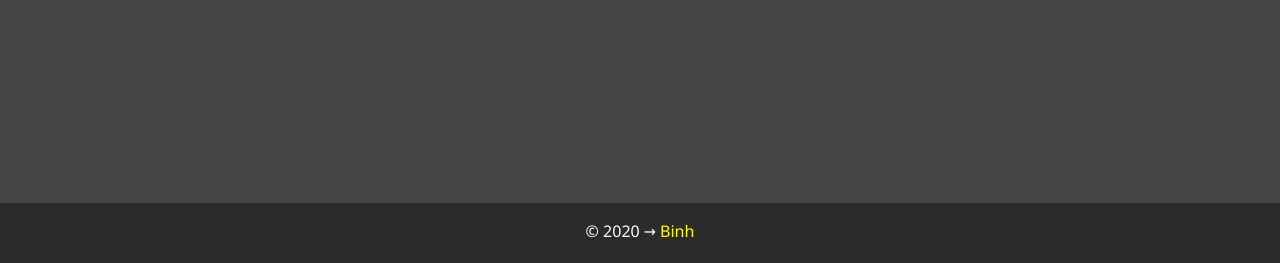
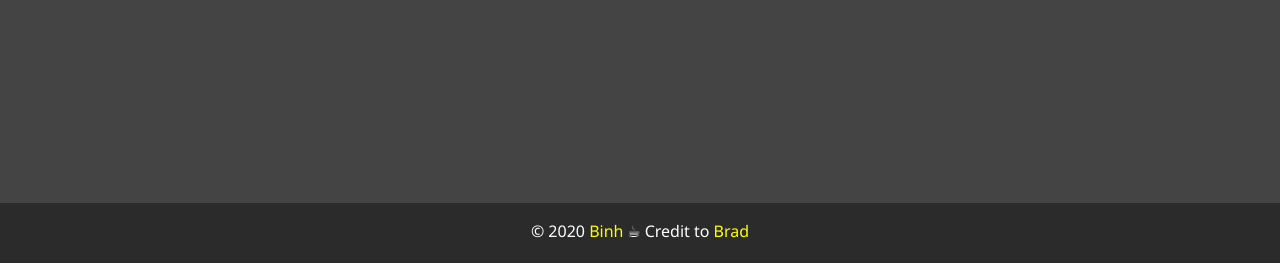
Before and after one commit to binhsydney/portfolio, a plain HTML site: page contact.html in a window 1280 px wide. Shown: the part 537-800 px from the top of the page. Drawn offline with Linux system fonts and the light colour scheme.

Commit message:
footer credit

```diff
--- a/contact.html
+++ b/contact.html
@@ -71,7 +71,7 @@
   </main>
 
   <footer id="main-footer">
-    &copy; 2020 →  <a href="https://about.me/binhsydney" style="color: yellow;">Binh</a>
+    &copy; 2020 <a href="https://about.me/binhsydney" style="color: yellow;">Binh</a> ☕︎ Credit to <a href="https://www.traversymedia.com" style="color: yellow;">Brad</a>
   </footer>
 
   <script src="js/main.js"></script>
```
Also changed, not shown: about.html (+1 -1 lines), work.html (+1 -1 lines).
